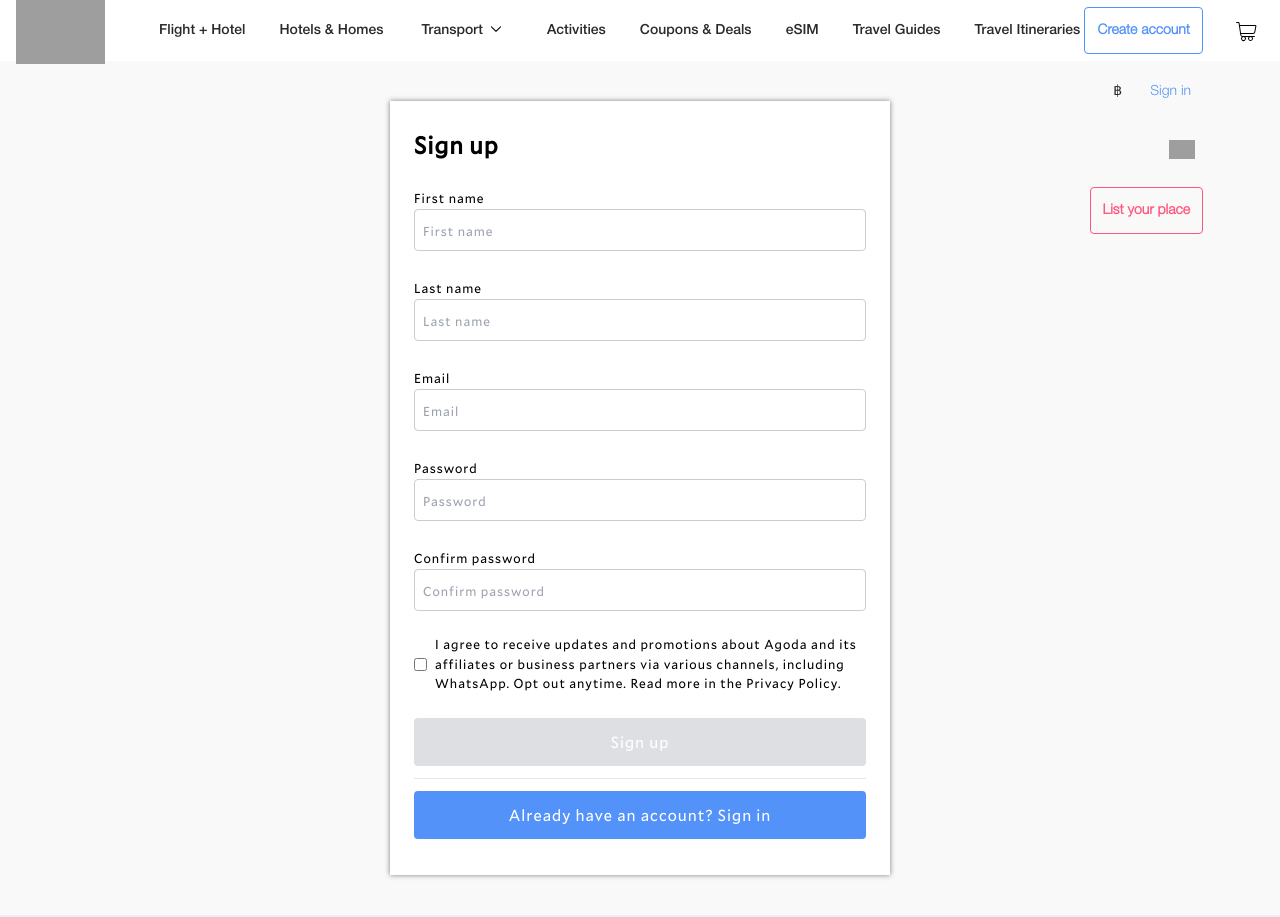
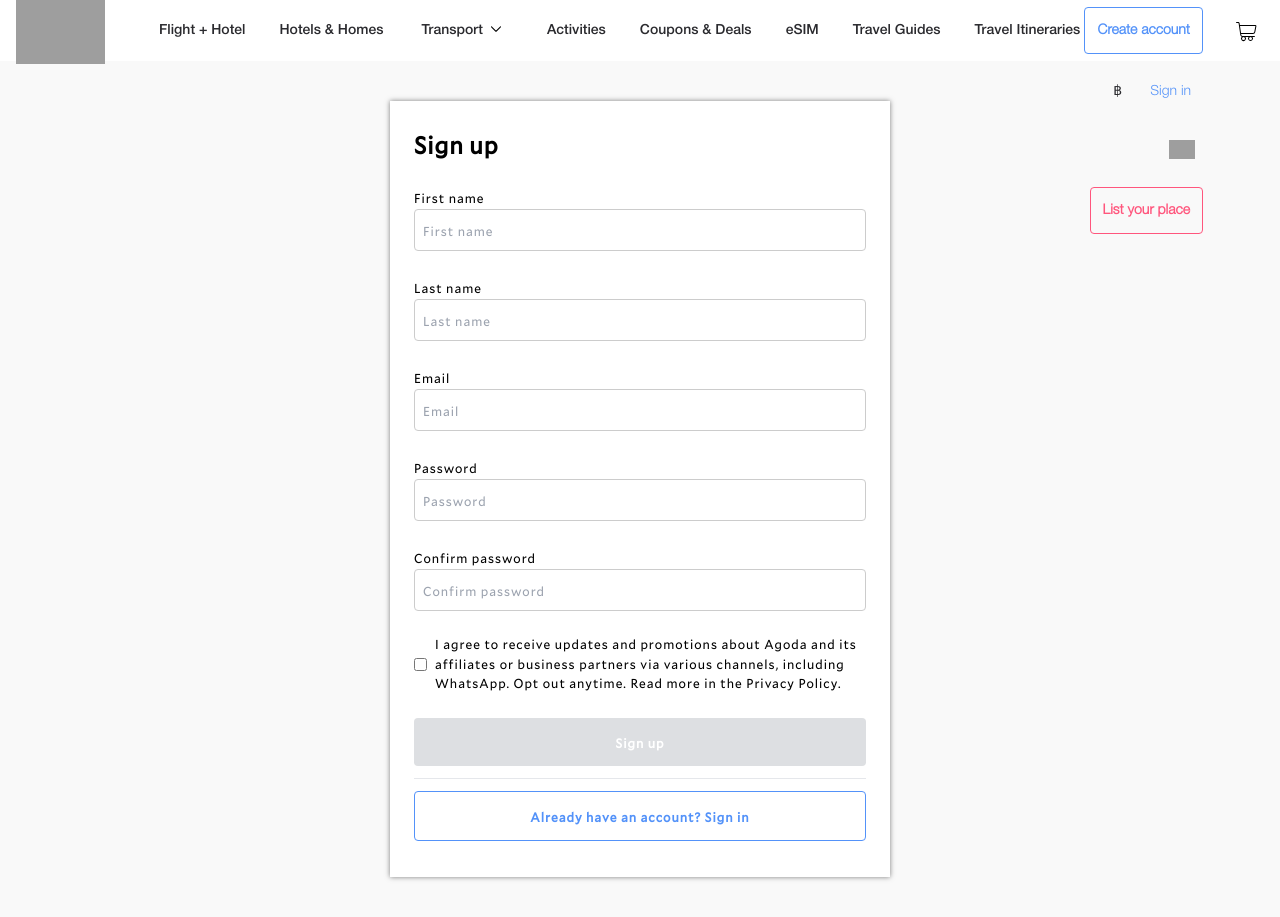
Before and after one commit to thanajong/agoda-clone, a React (Vite) app in the folder frontend/: page /create-account in a window 1280 px wide. Shown: the top 917 px of the page. Built offline with nearby package versions, Linux system fonts and the light colour scheme; grey boxes are pictures that could not be loaded.

Commit message:
already have account button

```diff
--- a/frontend/src/components/CreateAccountContainer.css
+++ b/frontend/src/components/CreateAccountContainer.css
@@ -82,9 +82,18 @@ input::placeholder {
 }
 
 .already-have-account-button {
-    background-color: #5392f9;
+    color: #5392f9;
+    background-color: white;
+    border: #5392f9 1px solid;
+}
+
+.button-typography {
+    font-weight: 600;
+    font-size: 13px;
 }
 
 .already-have-account-button:hover {
     background-color: #88b5ff;
+    color: white;
+    border: transparent 1px solid;
 }
--- a/frontend/src/components/CreateAccountContainer.jsx
+++ b/frontend/src/components/CreateAccountContainer.jsx
@@ -55,13 +55,13 @@ const CreateAccountContainer = () => {
                     </div>
                     <div className="fill-box">
                         <div className="create-account-button fill-box-button">
-                            <button><span>Sign up</span></button>
+                            <button><span className='button-typography'>Sign up</span></button>
                         </div>
                     </div>
                     <hr className="line" />
                     <div className="fill-box">
                         <div className="already-have-account-button fill-box-button">
-                            <button><span>Already have an account? Sign in</span></button>
+                            <button><span className='button-typography'>Already have an account? Sign in</span></button>
                         </div>
                     </div>
                 </div>
```
